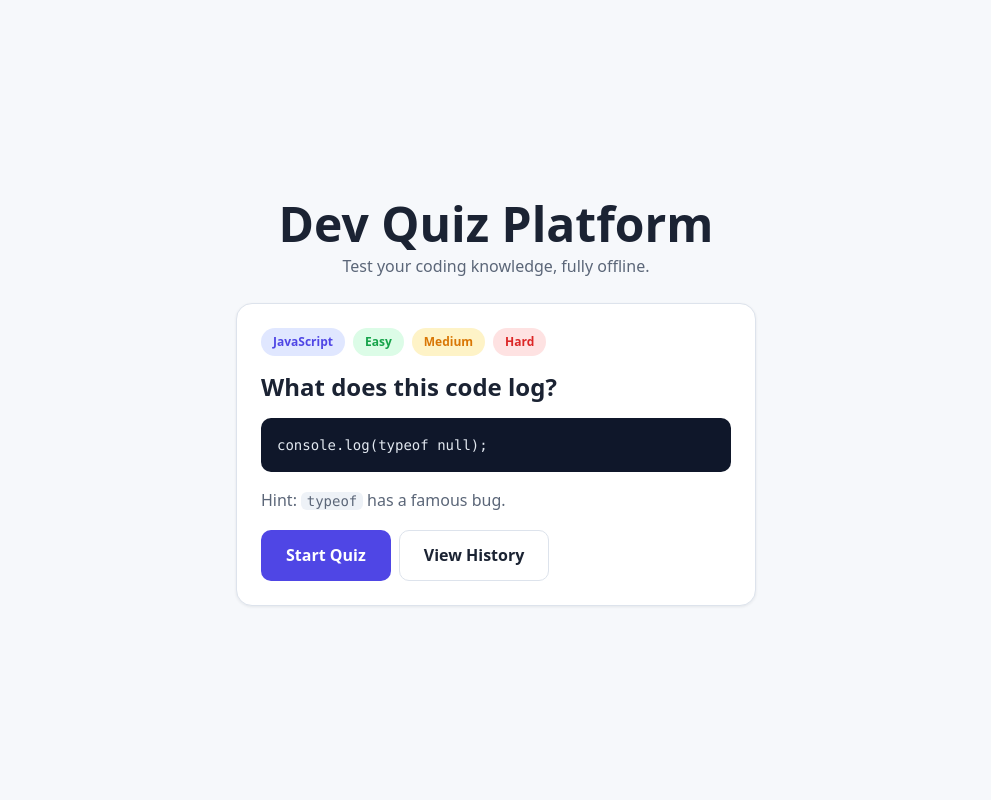
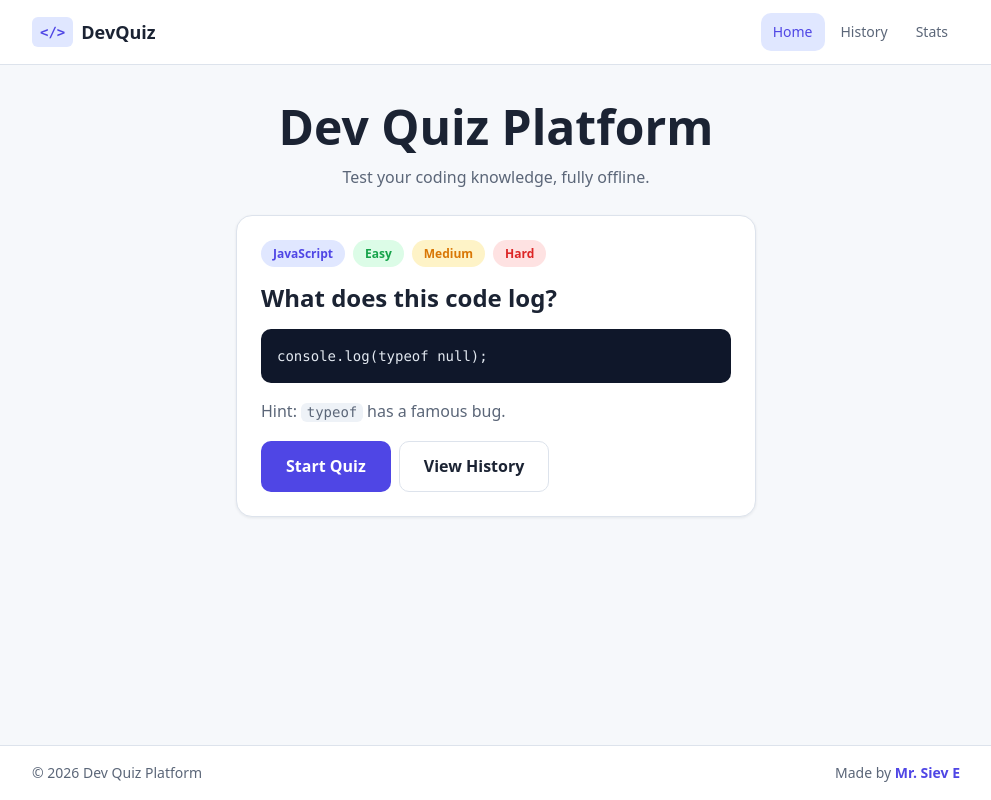
Before and after one commit to sieve-dev-sudo/dev-quiz-platform, a React (Vite) app: page / in a window 1280 px wide. Shown: the whole page, without its empty margins (144-1135 px from the left). Built offline with nearby package versions, Linux system fonts and the light colour scheme.

Commit message:
feat: set up page routes

```diff
--- a/src/App.jsx
+++ b/src/App.jsx
@@ -1,35 +1,19 @@
+import { Routes, Route } from 'react-router-dom'
+import Layout from './components/Layout'
+import Home from './pages/Home'
+import History from './pages/History'
+import Stats from './pages/Stats'
+
 function App() {
   return (
-    <main className="app">
-      <div>
-        <h1>Dev Quiz Platform</h1>
-        <p className="text-muted">Test your coding knowledge, fully offline.</p>
-      </div>
-
-      <div className="card preview-card">
-        <div className="preview-row">
-          <span className="badge">JavaScript</span>
-          <span className="badge badge-success">Easy</span>
-          <span className="badge badge-warning">Medium</span>
-          <span className="badge badge-error">Hard</span>
-        </div>
-
-        <h3>What does this code log?</h3>
-
-        <pre>
-          <code>{`console.log(typeof null);`}</code>
-        </pre>
-
-        <p className="text-muted">
-          Hint: <code>typeof</code> has a famous bug.
-        </p>
-
-        <div className="preview-row">
-          <button className="btn btn-primary">Start Quiz</button>
-          <button className="btn btn-outline">View History</button>
-        </div>
-      </div>
-    </main>
+    <Routes>
+      <Route element={<Layout />}>
+        <Route path="/" element={<Home />} />
+        <Route path="/history" element={<History />} />
+        <Route path="/stats" element={<Stats />} />
+        <Route path="*" element={<Home />} />
+      </Route>
+    </Routes>
   )
 }
 
```
